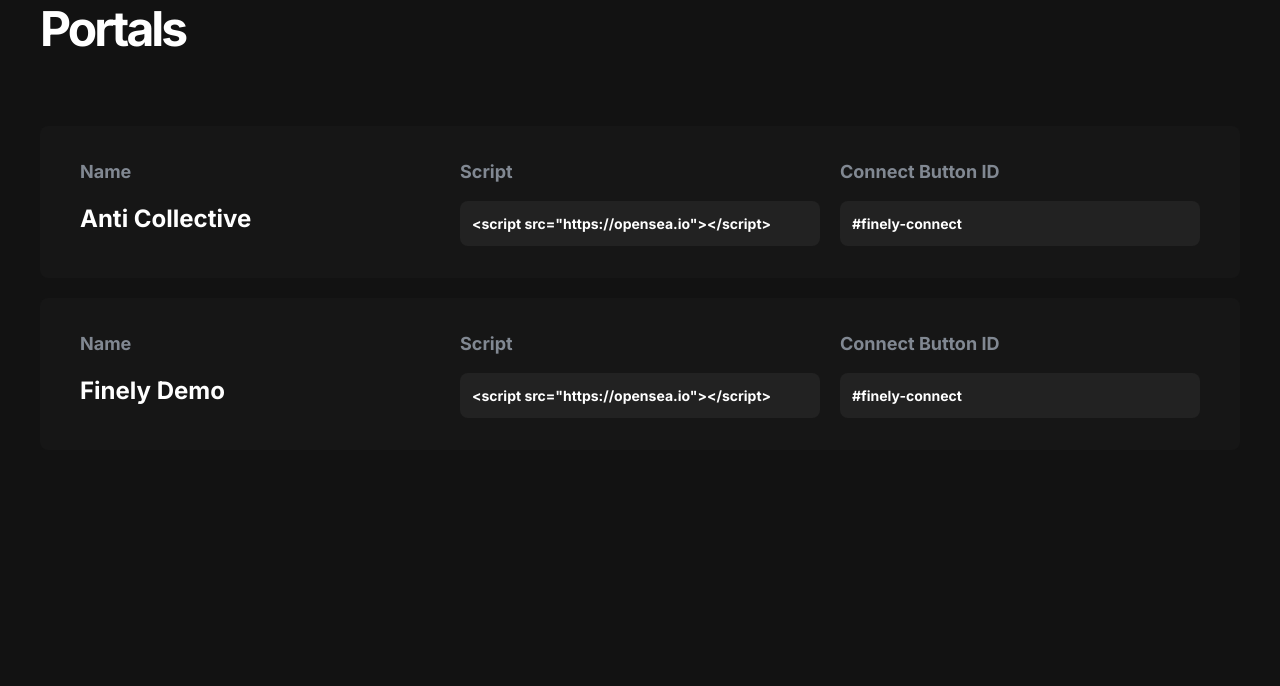
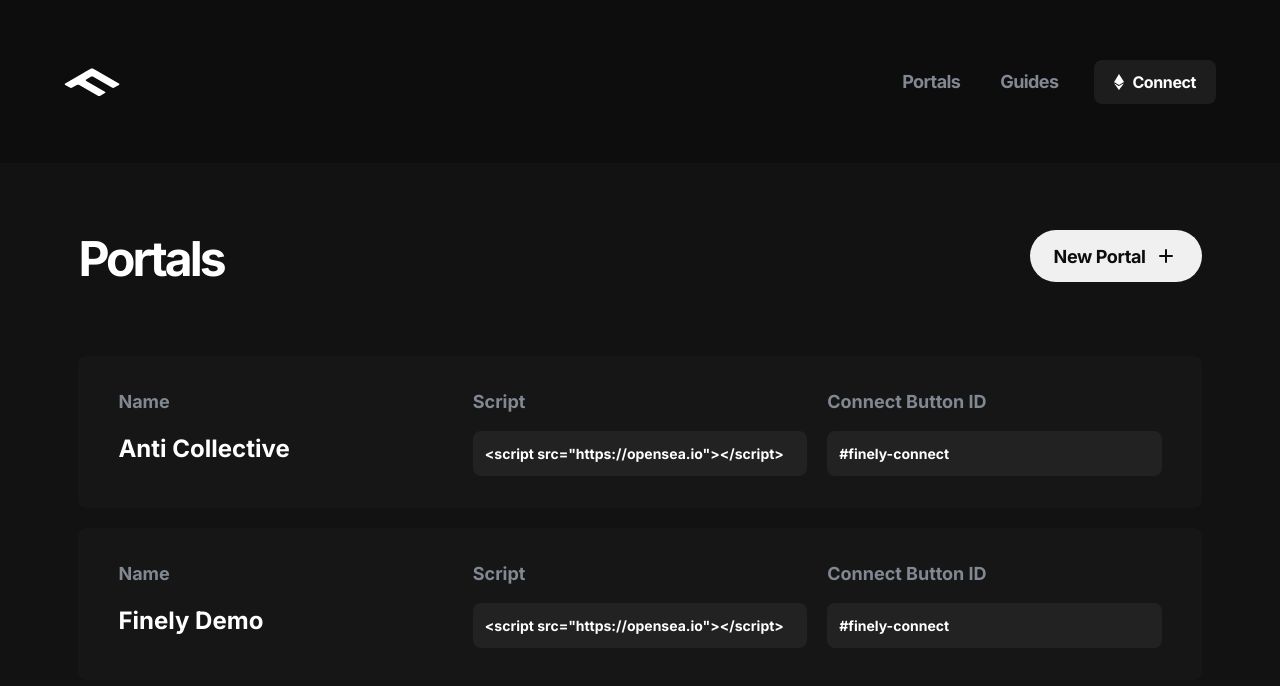
Before and after one commit to traf/finely, a Next.js app: page /portals in a window 1280 px wide. Shown: the top 686 px of the page. Built offline with nearby package versions, Linux system fonts and the light colour scheme.

Commit message:
chore: create main layout and primary button component

```diff
--- a/src/components/core/Button.tsx
+++ b/src/components/core/Button.tsx
@@ -1,3 +1,39 @@
 import { styled } from '@root/stitches.config';
 
-export const Button = styled('button', {});
+export const Button = styled('button', {
+  gap: '8px',
+  display: 'flex',
+  alignItems: 'center',
+
+  color: '$offBlack',
+  background: '$offBlack',
+
+  height: '52px',
+  padding: '0 24px',
+  borderRadius: '$pill',
+
+  fontSize: '18px',
+  letterSpacing: '-0.4px',
+
+  '&:hover': {
+    background: '$borders'
+  },
+
+  '&:active': {
+    transform: 'scale(0.96)'
+  }
+});
+
+export const PrimaryButton = styled(Button, {
+  color: '$black',
+  background: '$offWhite',
+
+  '&:hover': {
+    background: '$white'
+  },
+
+  img: {
+    filter: 'invert(1)',
+    width: '12px'
+  }
+});
--- /dev/null
+++ b/src/components/layout/MainLayout.tsx
@@ -0,0 +1,11 @@
+import Nav from '@components/Nav';
+import { Box } from '@components/core';
+
+export function MainLayout({ children }: { children: React.ReactNode }) {
+  return (
+    <Box>
+      <Nav />
+      <Box css={{ paddingTop: '170px', mx: 'auto' }}>{children}</Box>
+    </Box>
+  );
+}
--- a/src/pages/portals/index.tsx
+++ b/src/pages/portals/index.tsx
@@ -1,8 +1,11 @@
 import { useState } from 'react';
 import { styled } from '@root/stitches.config';
+import { PlusSmIcon } from '@heroicons/react/outline';
 
 // components
 import { Box } from '@components/core';
+import { PrimaryButton } from '@components/core/Button';
+import { MainLayout } from '@components/layout/MainLayout';
 
 const fakePortals = [
   {
@@ -76,11 +79,22 @@ const PortalCopyValueInput = styled('input', {
   backgroundColor: '#222222'
 });
 
+const AddPortalIcon = styled(PlusSmIcon, {
+  width: '24px',
+  height: '24px'
+});
+
 export default function () {
   const [portals, setPortals] = useState(fakePortals);
   return (
-    <Box css={{ maxWidth: '1200px', margin: '0 auto' }}>
+    <MainLayout>
+      <Box css={{ maxWidth: '90%', width: '1280px', margin: '60px auto 0' }}>
+        <Box css={{ display: 'flex', justifyContent: 'space-between' }}>
           <PageTitle>Portals</PageTitle>
+          <PrimaryButton>
+            New Portal <AddPortalIcon />
+          </PrimaryButton>
+        </Box>
         <PortalItemsList>
           {portals.map((portal) => (
             <PortalItem key={portal.name}>
@@ -111,5 +125,6 @@ export default function () {
           ))}
         </PortalItemsList>
       </Box>
+    </MainLayout>
   );
 }
--- a/src/styles/_button.scss
+++ b/src/styles/_button.scss
@@ -18,7 +18,6 @@
   &:active {
     transform: scale(0.96);
   }
-
 }
 
 .button.primary {
@@ -45,5 +44,5 @@
 .buttons {
   align-items: center;
   display: flex;
-    gap: 16px
+  gap: 16px;
 }
```
Lines whose indentation alone changed are shown as unchanged.
